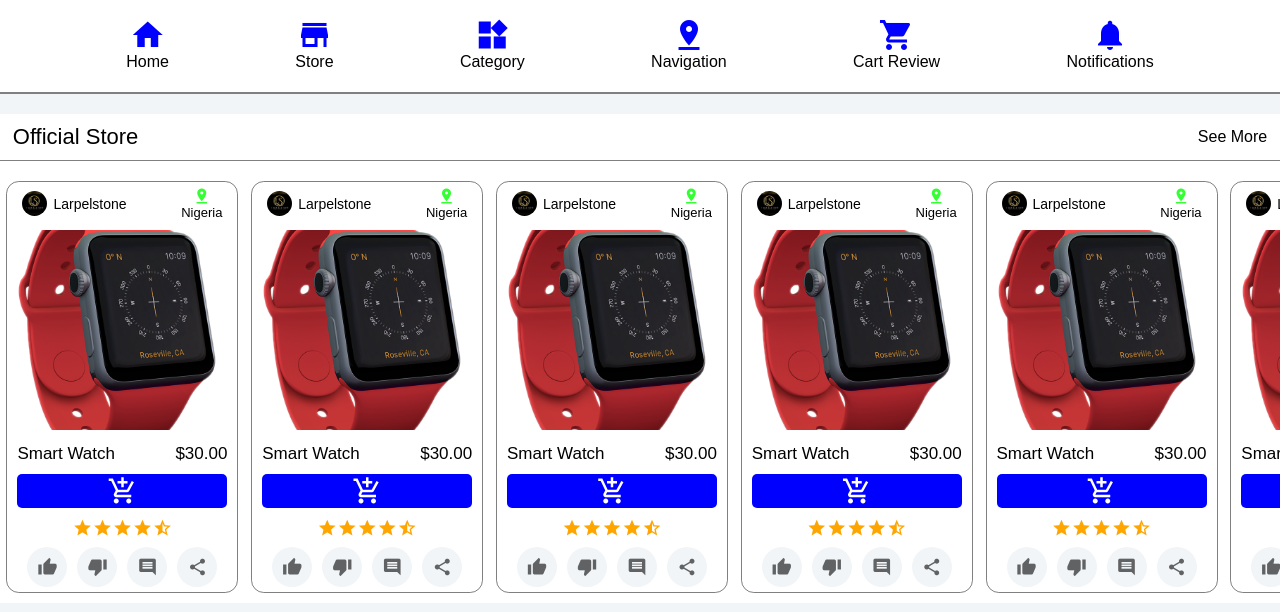
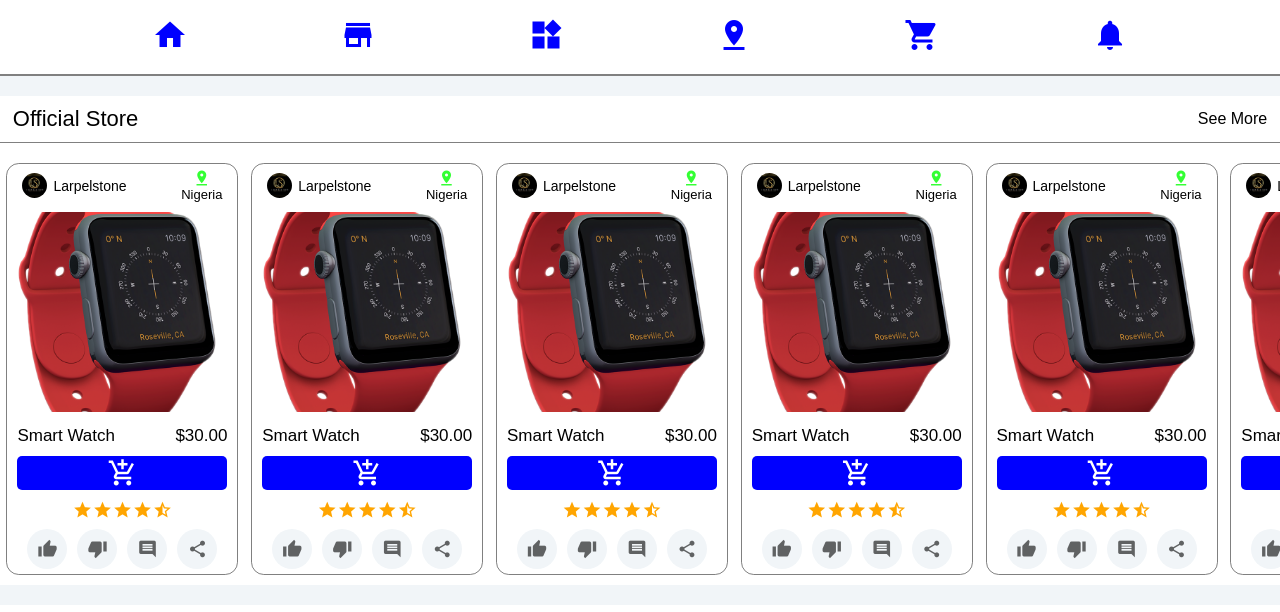
Before and after one commit to Marstecks/ahiaoma-homepage, a plain HTML site: page index.html in a window 1280 px wide. Shown: the part 130-742 px from the top of the page. Drawn offline with Linux system fonts and the light colour scheme; files that its build step writes are made by us from their sources; files whose address does not match are found by name.

Commit message:
Update index.html

```diff
--- a/index.html
+++ b/index.html
@@ -7,10 +7,10 @@
     <meta name="viewport" content="width=device-width, initial-scale=1.0">
 
     <!--material icon link-->
-    <link rel="stylesheet" href="css/material-icons.css">
+    <link rel="stylesheet" href="material-icons.css">
 
     <!--css link-->
-    <link rel="stylesheet" href="css/style.css">
+    <link rel="stylesheet" href="style.css">
 
    <title>Ahiaoma</title>
 </head>
@@ -34,12 +34,12 @@
         </div>
         <div class="nav-bar">
 
-                <a href=""><div class="home"><i class="material-icons blue-color">home</i><span>Home</span></div></a>
-                <a href=""><div class="notification"> <i class="material-icons blue-color">store</i><span>Store</span></div></a>
-                <a href=""><div class="category"><i class="material-icons blue-color">widgets</i><span>Category</span></div></a>
-                <a href=""><div class="navigation"><i class="material-icons blue-color">pin_drop</i><span>Navigation</span></div></a>
-                <a href=""><div class="cart"><i class="material-icons blue-color">shopping_cart</i><span>Cart Review</span></div></a>
-                <a href=""><div class="notification"> <i class="material-icons blue-color">notifications</i><span>Notifications</span></div></a>
+                <a href=""><div class="home"><i class="material-icons blue-color">home</i></div></a>
+                <a href=""><div class="notification"><i class="material-icons blue-color">store</i></div></a>
+                <a href=""><div class="category"><i class="material-icons blue-color">widgets</i></div></a>
+                <a href=""><div class="navigation"><i class="material-icons blue-color">pin_drop</i></div></a>
+                <a href=""><div class="cart"><i class="material-icons blue-color">shopping_cart</i></div></a>
+                <a href=""><div class="notification"> <i class="material-icons blue-color">notifications</i></div></a>
 
         </div>
     </header>
```
